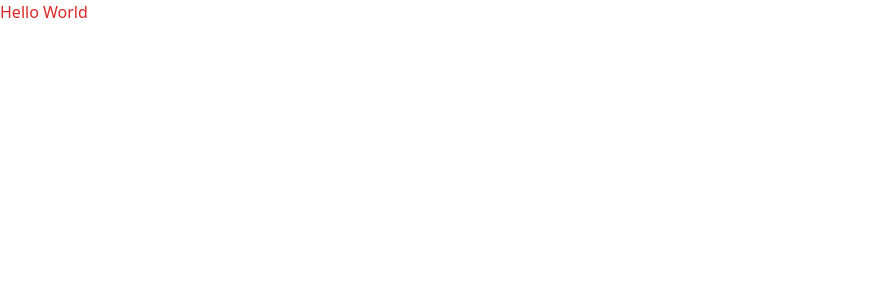
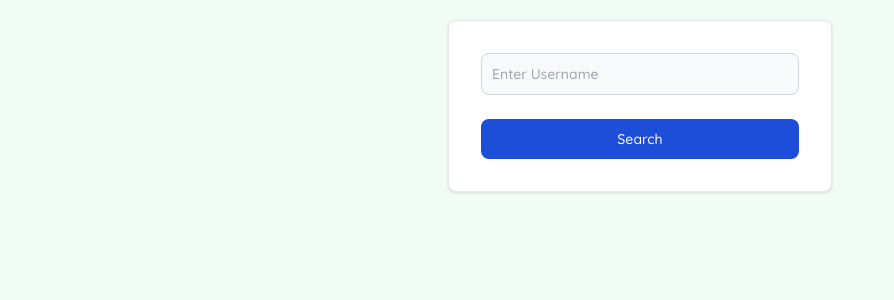
Before and after one commit to radenmasabdul/GitHubRepositoriesExplorer, a React (Create React App) app: page / in a window 1280 px wide. Shown: the top 300 px of the page, without its empty margins (0-894 px from the left). Built offline with nearby package versions, Linux system fonts and the light colour scheme.

Commit message:
Added Styles

```diff
--- a/public/index.html
+++ b/public/index.html
@@ -24,7 +24,11 @@
       work correctly both with client-side routing and a non-root public URL.
       Learn how to configure a non-root public URL by running `npm run build`.
     -->
-    <title>React App</title>
+    <link
+      href="https://fonts.googleapis.com/css2?family=Quicksand:wght@500;600;700&display=swap"
+      rel="stylesheet"
+    />
+    <title>Github Repositories Explorer</title>
   </head>
   <body>
     <noscript>You need to enable JavaScript to run this app.</noscript>
--- a/src/App.js
+++ b/src/App.js
@@ -1,10 +1,11 @@
 import React from "react";
+import Frame from "./components/Frame";
 
 function App() {
   return (
-    <>
-      <h1 className="text-red-600">Hello World</h1>
-    </>
+    <div className="flex justify-center my-5">
+      <Frame />
+    </div>
   );
 }
 
--- /dev/null
+++ b/src/components/Frame.jsx
@@ -0,0 +1,30 @@
+import React from "react";
+
+const Frame = () => {
+  return (
+    <>
+      <div class="w-full max-w-sm p-4 bg-white border border-gray-200 rounded-lg shadow sm:p-6 md:p-8 dark:bg-gray-800 dark:border-gray-700">
+        <form class="space-y-6" action="#">
+          <div>
+            <input
+              type="email"
+              name="email"
+              id="email"
+              class="bg-gray-50 border border-gray-300 text-gray-900 text-sm rounded-lg focus:ring-blue-500 focus:border-blue-500 block w-full p-2.5 dark:bg-gray-600 dark:border-gray-500 dark:placeholder-gray-400 dark:text-white"
+              placeholder="Enter Username"
+              required
+            />
+          </div>
+          <button
+            type="submit"
+            class="w-full text-white bg-blue-700 hover:bg-blue-800 focus:ring-4 focus:outline-none focus:ring-blue-300 font-medium rounded-lg text-sm px-5 py-2.5 text-center dark:bg-blue-600 dark:hover:bg-blue-700 dark:focus:ring-blue-800"
+          >
+            Search
+          </button>
+        </form>
+      </div>
+    </>
+  );
+};
+
+export default Frame;
--- a/src/styles/index.css
+++ b/src/styles/index.css
@@ -1,3 +1,17 @@
 @tailwind base;
 @tailwind components;
 @tailwind utilities;
+
+:root {
+    background: #f1fcf4;
+}
+
+* {
+    padding: 0;
+    margin: 0;
+    box-sizing: border-box;
+}
+
+body {
+    font-family: "Quicksand", sans-serif;
+}
--- a/tailwind.config.js
+++ b/tailwind.config.js
@@ -2,6 +2,9 @@
 module.exports = {
   content: ["./src/**/*.{js,jsx,ts,tsx}"],
   theme: {
+    fontFamily: {
+      "font-quick": ["'Quicksand', sans-serif;"],
+    },
     extend: {},
   },
   plugins: [require("daisyui")],
```
